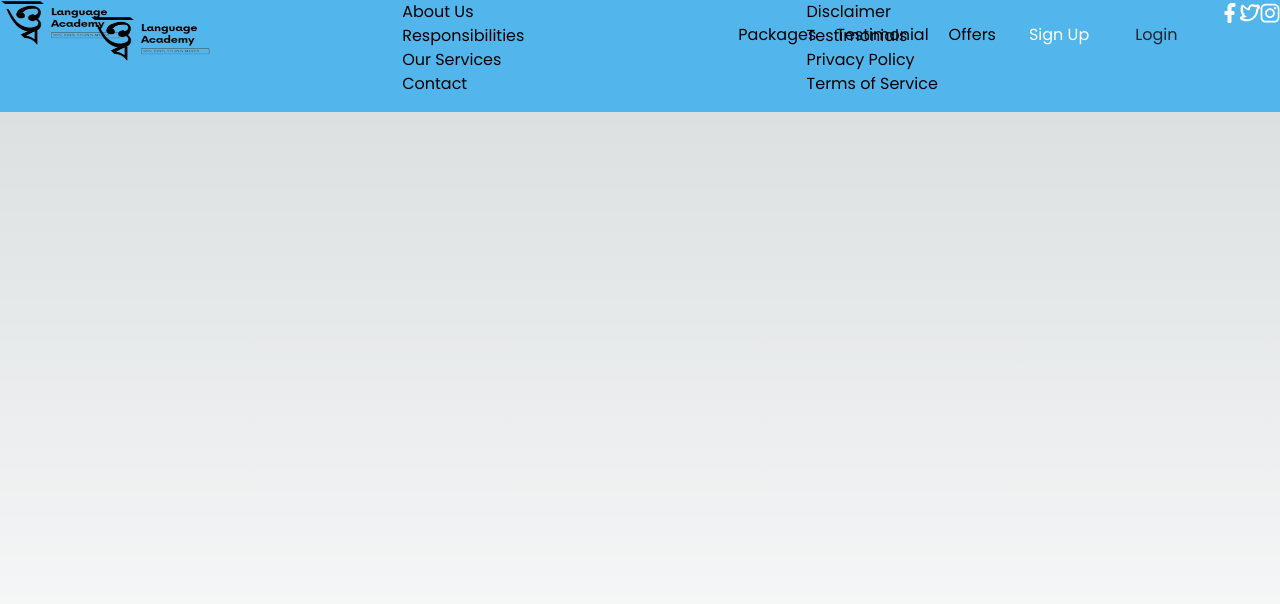
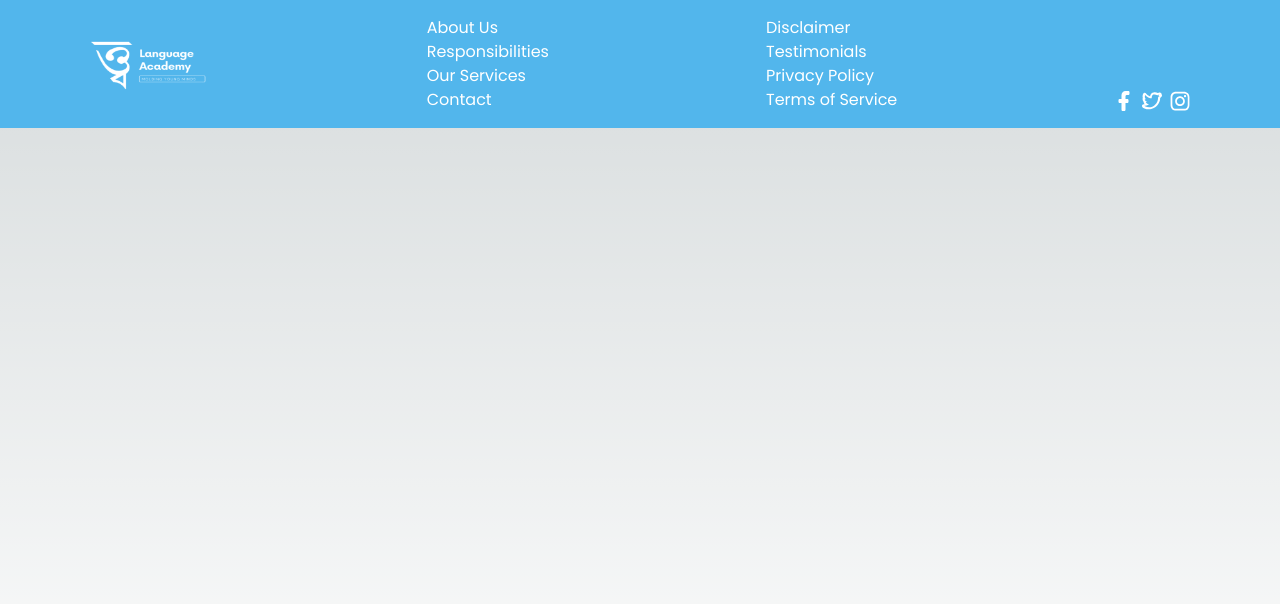
Before and after one commit to jaybamk/my-app-forked, a Next.js app: page / in a window 1280 px wide. Shown: the top 604 px of the page. Built offline with nearby package versions, Linux system fonts and the light colour scheme.

Commit message:
Footer fixed

```diff
--- a/app/globals.scss
+++ b/app/globals.scss
@@ -95,3 +95,7 @@ a {
   color: inherit;
   text-decoration: none;
 }
+
+ul {
+  margin: 0;
+}
--- a/components/Footer/index.tsx
+++ b/components/Footer/index.tsx
@@ -2,7 +2,7 @@ import Link from 'next/link'
 import Image from 'next/image'
 import routes from '@/routes'
 import styles from './styles.module.scss'
-import logo from '@/img/logo.png'
+import logo from '@/img/logo-white.png'
 import facebook from '@/img/facebook.svg'
 import instagram from '@/img/instagram.svg'
 import twitter from '@/img/twitter.svg'
@@ -10,13 +10,13 @@ import twitter from '@/img/twitter.svg'
 
 export default function Footer() {
     return <>
-        <footer className={`bg-secondary w-100 d-flex ${styles.myLinks} `}>
-            <div>
+        <footer className={`bg-secondary w-100 d-flex flex-wrap ${styles.footer} `}>
+            <div className='col-6 col-md-auto order-1 order-md-0'>
                 <Link href={routes.home}>
-                    <Image src={logo} alt="logo" width={120} height={45} />
+                    <Image src={logo} alt="logo" width={120} height={75} />
                 </Link>
             </div>
-            <div>
+            <div className='col-6 col-md-auto'>
                 <ul className={`d-flex flex-column list-unstyled`}>
                     <li> <Link href={routes.home}>About Us</Link></li>
                     <li> <Link href={routes.home}>Responsibilities</Link></li>
@@ -24,7 +24,7 @@ export default function Footer() {
                     <li> <Link href={routes.home}>Contact</Link></li>
                 </ul>
             </div>
-            <div>
+            <div className='col-6 col-md-auto d-flex justify-content-end'>
                 <ul className={`d-flex flex-column list-unstyled`}>
                     <li> <Link href={routes.home}>Disclaimer</Link></li>
                     <li> <Link href={routes.home}>Testimonials</Link></li>
@@ -32,8 +32,8 @@ export default function Footer() {
                     <li> <Link href={routes.home}>Terms of Service</Link></li>
                 </ul>
             </div>
-            <div className={`d-flex`}>
-                <ul className='d-flex list-unstyled'>
+            <div className={`col-6 col-md-auto d-flex justify-content-end order-1 order-md-0 align-self-end`}>
+                <ul className='d-flex gap-2 list-unstyled'>
                     <li> <Link href={routes.home}><Image src={facebook} alt="facebook" width={20} height={20} /></Link></li>
                     <li> <Link href={routes.home}><Image src={twitter} alt="twitter" width={20} height={20} /></Link></li>
                     <li> <Link href={routes.home}><Image src={instagram} alt="instagram" width={20} height={20} /></Link></li>
--- a/components/Footer/styles.module.scss
+++ b/components/Footer/styles.module.scss
@@ -1,3 +1,5 @@
-.myLinks{
+.footer {
     justify-content: space-between;
+    padding: 2vh 7vw;
+    color: #fff;
 }
--- a/components/Header/index.tsx
+++ b/components/Header/index.tsx
@@ -14,7 +14,7 @@ export default function Header() {
         setOpen(!open);
     }
     return <>
-        <header className={`w-100 ${styles.header} position-fixed`}>
+        <header className={`w-100 ${styles.header} position-fixed d-none`}>
             <nav className={`w-100 d-flex justify-content-between`}>
                 <div>
                     <Link href="/">
```
